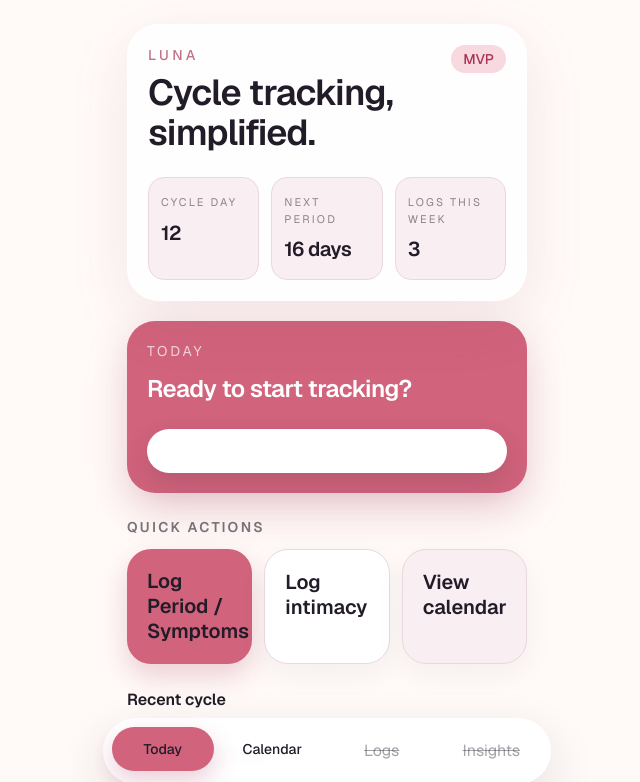
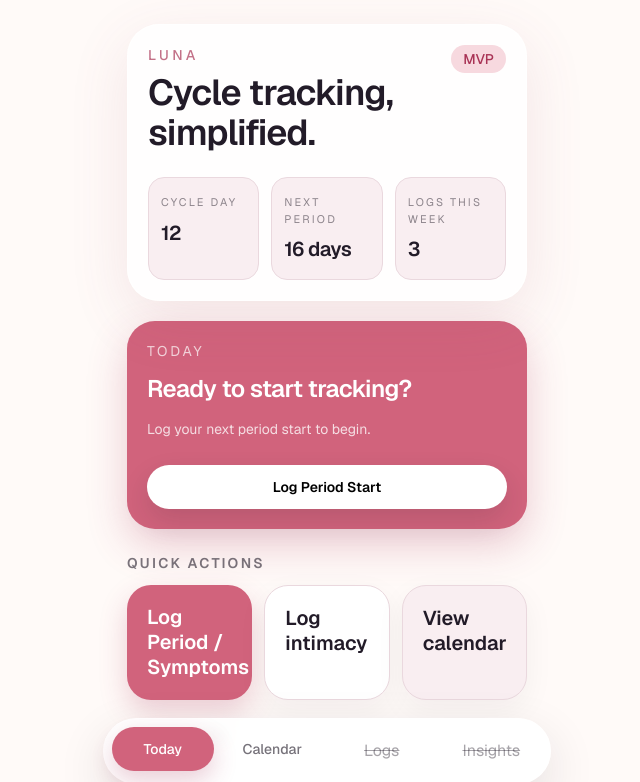
Before and after one commit to projectdeguzman/period-tracker-app, a Next.js app: page / in a window 1280 px wide. Shown: the top 782 px of the page, without its empty margins (313-953 px from the left). Built offline with nearby package versions, Linux system fonts and the light colour scheme.

Commit message:
added CTA in Today section, fixed CTA font issue and hydration issue

```diff
--- a/src/app/globals.css
+++ b/src/app/globals.css
@@ -45,7 +45,7 @@ body {
 }
 
 a {
-  color: inherit;
+  /* color: inherit; */ /* This is causing CTA text to blend with CTA background color */
   text-decoration: none;
 }
 
--- a/src/app/page.tsx
+++ b/src/app/page.tsx
@@ -1,5 +1,6 @@
 "use client";
 
+import { useSyncExternalStore } from "react";
 import Link from "next/link";
 import { BottomNav } from "@/features/shared/components/bottom-nav";
 import { CycleEntryCard } from "@/features/cycle/components/cycle-entry-card";
@@ -9,10 +10,29 @@ import { dashboardHighlights } from "@/constants/dashboard";
 import { useCycleEntries } from "@/lib/cycle-entry-store";
 import { useIntimacyEntries } from "@/lib/intimacy-store";
 
+function subscribeToClientReady() {
+  return () => {};
+}
+
+function getServerSnapshot() {
+  return false;
+}
+
+function getClientSnapshot() {
+  return true;
+}
+
 export default function Home() {
+  const isClientReady = useSyncExternalStore(
+    subscribeToClientReady,
+    getClientSnapshot,
+    getServerSnapshot,
+  );
   const cycleEntries = useCycleEntries();
-  const recentCycleEntries = cycleEntries.slice(0, 2);
-  const intimacyEntries = useIntimacyEntries().slice(0, 2);
+  const intimacyEntries = useIntimacyEntries();
+  const displayedCycleEntries = isClientReady ? cycleEntries : [];
+  const recentCycleEntries = displayedCycleEntries.slice(0, 2);
+  const recentIntimacyEntries = (isClientReady ? intimacyEntries : []).slice(0, 2);
 
   return (
     <main className="mx-auto flex min-h-screen w-full max-w-md flex-col px-4 pb-24 pt-6 sm:px-6">
@@ -47,7 +67,7 @@ export default function Home() {
       </section>
 
       <section className="mt-5">
-        <CycleSummaryCard entries={cycleEntries} />
+        <CycleSummaryCard entries={displayedCycleEntries} />
       </section>
 
       <section className="mt-6">
@@ -119,8 +139,8 @@ export default function Home() {
         </div>
 
         <div className="space-y-3">
-          {intimacyEntries.length > 0 ? (
-            intimacyEntries.map((entry) => (
+          {recentIntimacyEntries.length > 0 ? (
+            recentIntimacyEntries.map((entry) => (
               <IntimacyLogCard key={entry.id} entry={entry} />
             ))
           ) : (
--- a/src/features/cycle/components/cycle-summary-card.tsx
+++ b/src/features/cycle/components/cycle-summary-card.tsx
@@ -10,7 +10,7 @@ function TodayCardCta({ href, label, testId }: { href: string; label: string; te
   return (
     <Link
       href={href}
-      className="inline-flex min-h-11 items-center justify-center rounded-full bg-white px-4 py-2 text-sm font-semibold text-accent-strong shadow-[0_12px_28px_rgba(34,27,40,0.14)] transition hover:bg-surface-muted focus-visible:outline-none focus-visible:ring-2 focus-visible:ring-white focus-visible:ring-offset-2 focus-visible:ring-offset-accent"
+      className="inline-flex min-h-11 items-center justify-center rounded-full bg-white px-4 py-2 text-sm font-semibold text-black shadow-[0_12px_28px_rgba(34,27,40,0.14)] transition hover:bg-surface-muted focus-visible:outline-none focus-visible:ring-2 focus-visible:ring-white focus-visible:ring-offset-2 focus-visible:ring-offset-accent"
       data-testid={testId}
     >
       {label}
@@ -31,13 +31,18 @@ export function CycleSummaryCard({ entries }: CycleSummaryCardProps) {
           <div className="space-y-3">
             <p className="text-sm uppercase tracking-[0.2em] text-white/72">Today</p>
             <h2 className="text-2xl font-semibold tracking-tight">Ready to start tracking?</h2>
+            <p className="text-sm leading-6 text-white/78">
+              Log your next period start to begin.
+            </p>
           </div>
 
-          <TodayCardCta
+          <Link
             href="/logs/cycle/new"
-            label="Log Period Start"
-            testId="today-log-period-start-cta"
-          />
+            data-testid="today-log-period-start-cta"
+            className="inline-flex min-h-11 items-center justify-center rounded-full bg-white px-4 py-2 text-sm font-semibold text-black shadow-[0_12px_28px_rgba(34,27,40,0.14)] transition hover:bg-surface-muted focus-visible:outline-none focus-visible:ring-2 focus-visible:ring-white focus-visible:ring-offset-2 focus-visible:ring-offset-accent"
+          >
+            Log Period Start
+          </Link>
         </div>
       </article>
     );
```
